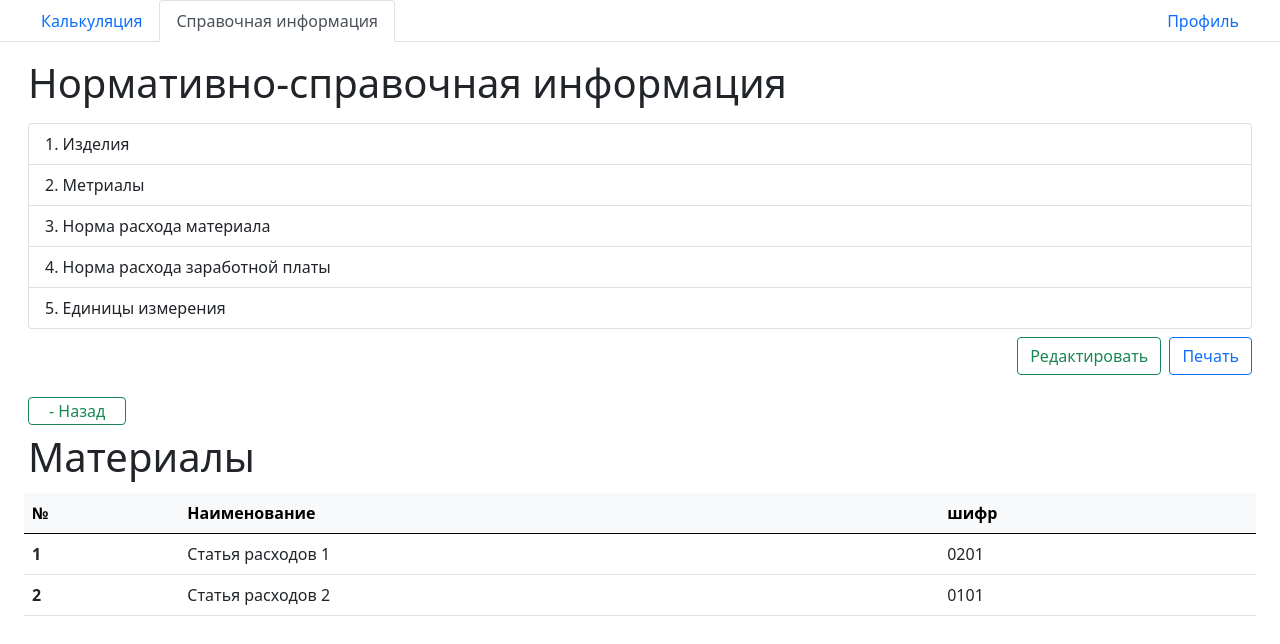
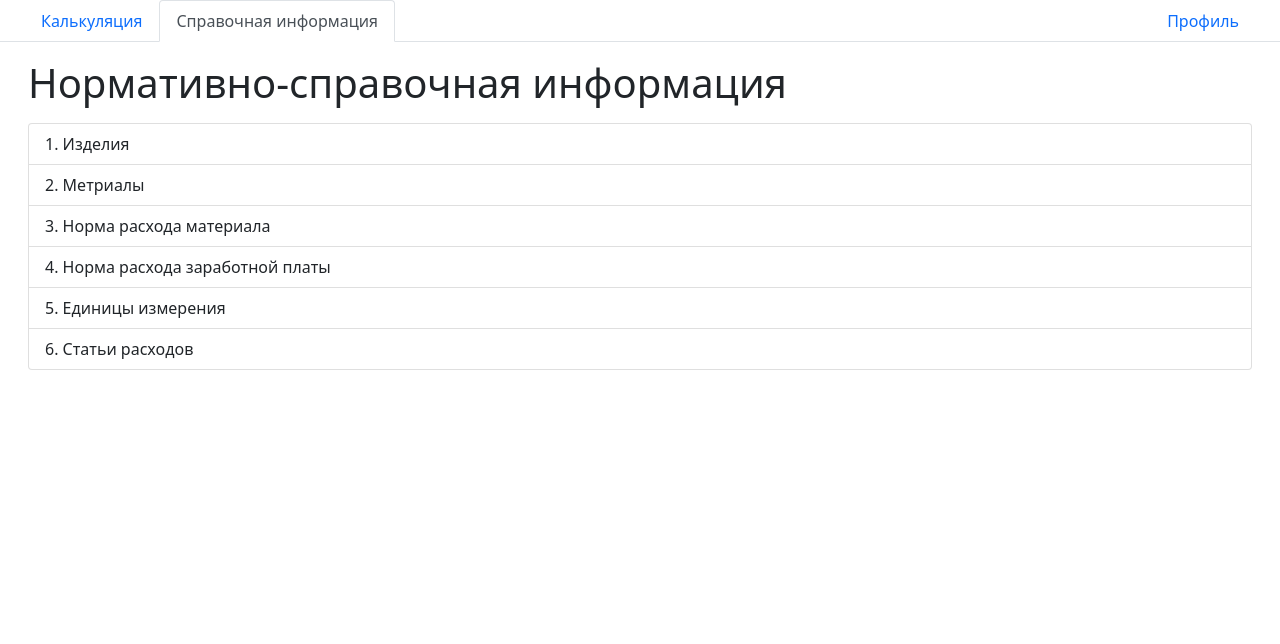
Before and after one commit to guseva-47/frontend-economaizer, a Vue app: page / in a window 1280 px wide. Both pictures are taken after a click on the button "Справочная информация". Shown: the top 644 px of the page. Built offline with nearby package versions, Linux system fonts and the light colour scheme.

Commit message:
direcrory navigation added

```diff
--- a/src/components/Directory.vue
+++ b/src/components/Directory.vue
@@ -1,32 +1,21 @@
 <template>
   <section id="section">
+    <div v-if="!isOneDir">
       <div class="row align-items-end p-1">
         <p class="h1">Нормативно-справочная информация</p>
       </div>
 
       <ol class="list-group list-group-numbered p-1">
         <a href="#" class="list-group-item list-group-item-action">1. Изделия</a>
-      <a href="#" class="list-group-item list-group-item-action">2. Метриалы</a>
+        <a href="#" class="list-group-item list-group-item-action" @click="isOneDir = true">2. Метриалы</a>
         <a href="#" class="list-group-item list-group-item-action">3. Норма расхода материала</a>
         <a href="#" class="list-group-item list-group-item-action">4. Норма расхода заработной платы</a>
         <a href="#" class="list-group-item list-group-item-action">5. Единицы измерения</a>
+        <a href="#" class="list-group-item list-group-item-action">6. Статьи расходов</a>
       </ol>
-
-    <!-- Кнопки -->
-    <div class="d-grid gap-2 d-md-flex justify-content-end p-1">
-      <button
-        v-if="true"
-        type="button"
-        class="btn btn-outline-success"
-      >
-        Редактировать
-      </button>
-      <button type="button" class="btn btn-outline-primary">
-        Печать
-      </button>
     </div>
 
-    <OneDirection v-if="true" />
+    <OneDirection v-if="isOneDir" :backToDirectory="backToDirectory" />
   </section>
 </template>
 
@@ -42,8 +31,14 @@ export default {
   },
   data() {
     return {
+      isOneDir: false,
     }
   },
+  methods: {
+    backToDirectory() {
+      this.isOneDir = false;
+    }
+  }
 }
 </script>
 
--- a/src/components/OneDirection.vue
+++ b/src/components/OneDirection.vue
@@ -5,6 +5,7 @@
       type="button"
       class="btn btn-outline-success"
       id="back-button"
+      @click="backToDirectory"
     >
       - Назад
     </button>
@@ -44,13 +45,13 @@
 <script>
 export default {
   name: 'Direction',
-  props: {
-    // msg: String
-  },
+  props: ["backToDirectory"],
   data() {
     return {
     }
   },
+  methods: {
+  }
 }
 </script>
 
```
Lines whose indentation alone changed are shown as unchanged.
